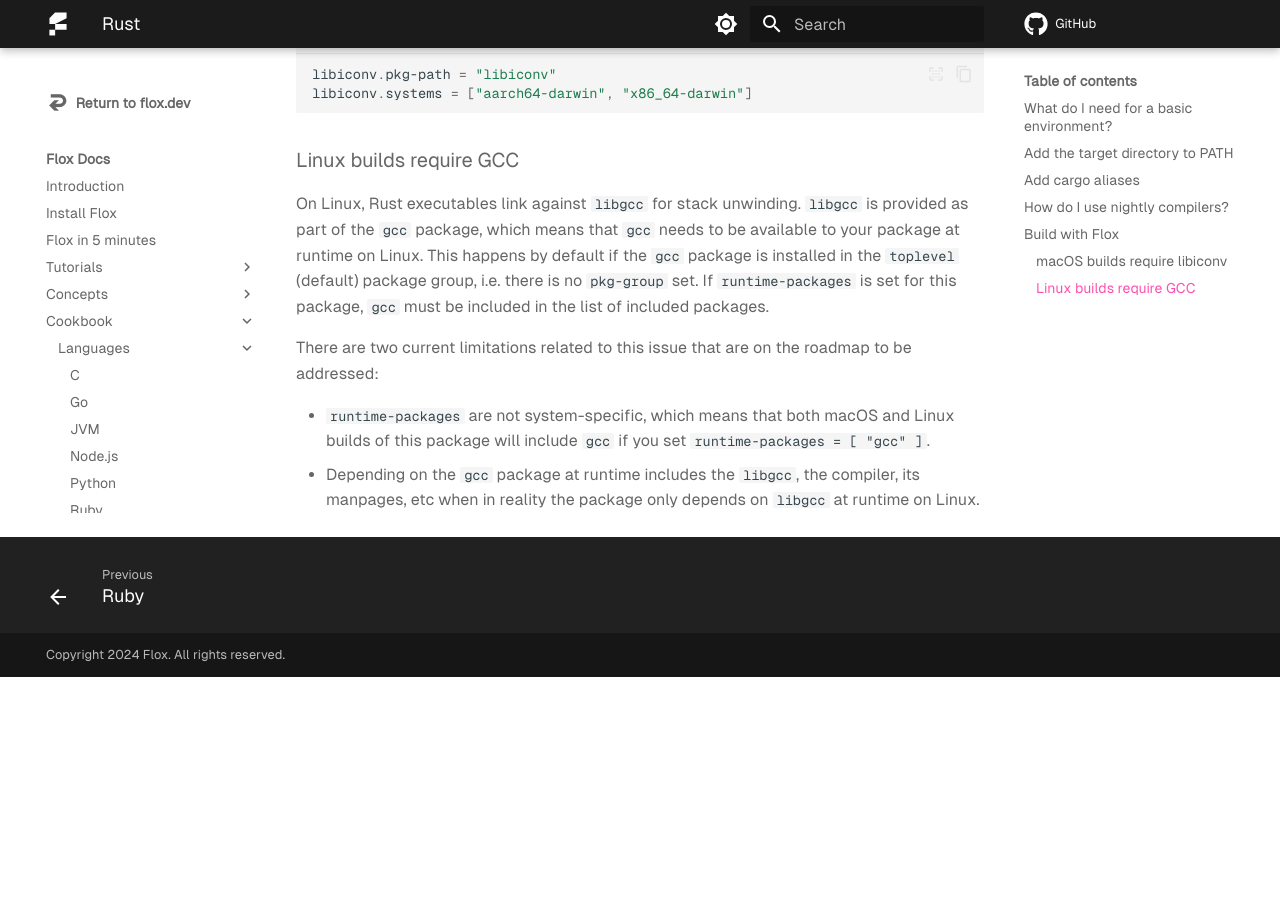
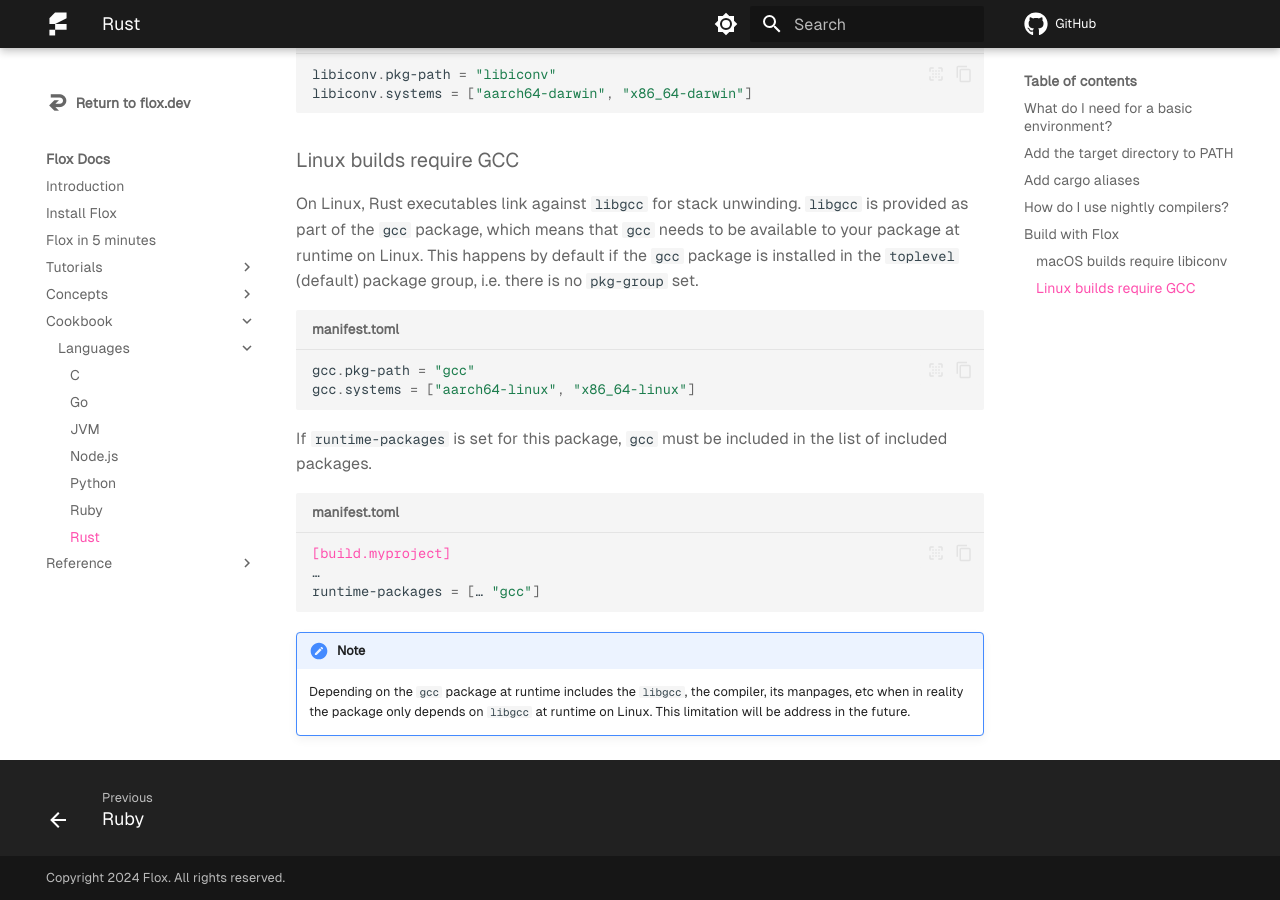
Before and after one commit to flox/floxdocs, an MkDocs documentation site: the page built from docs/cookbook/languages/rust.md, in a window 1280 px wide and 900 px high, scrolled down 4285 px. Built offline with MkDocs 1.6.1 and Material for MkDocs 9.7.7, drawn with Linux system fonts in a browser that asks for light colours; plug-ins that fetch from the network failed and are left out; comment, search, counter and statistics services are not loaded; before the commit the page ends 4962 px from its top, so only the background shows below that.

Commit message:
chore(rust): Remove runtime-packages limitation
This was fixed in https://github.com/flox/flox/pull/3132

Removing this required restructing the paragraphs.

````diff
--- a/docs/cookbook/languages/rust.md
+++ b/docs/cookbook/languages/rust.md
@@ -213,12 +213,22 @@ libiconv.systems = ["aarch64-darwin", "x86_64-darwin"]
 On Linux, Rust executables link against `libgcc` for stack unwinding.
 `libgcc` is provided as part of the `gcc` package, which means that `gcc` needs to be available to your package at runtime on Linux.
 This happens by default if the `gcc` package is installed in the `toplevel` (default) package group, i.e. there is no `pkg-group` set.
+
+```toml title="manifest.toml"
+gcc.pkg-path = "gcc"
+gcc.systems = ["aarch64-linux", "x86_64-linux"]
+```
+
 If `runtime-packages` is set for this package, `gcc` must be included in the list of included packages.
 
-There are two current limitations related to this issue that are on the roadmap to be addressed:
+```toml title="manifest.toml"
+[build.myproject]
+…
+runtime-packages = [… "gcc"]
+```
 
-- `runtime-packages` are not system-specific, which means that both macOS and Linux builds of this package will include `gcc` if you set `runtime-packages = [ "gcc" ]`.
-- Depending on the `gcc` package at runtime includes the `libgcc`, the compiler, its manpages, etc when in reality the package only depends on `libgcc` at runtime on Linux.
+!!! note "Note"
+    Depending on the `gcc` package at runtime includes the `libgcc`, the compiler, its manpages, etc when in reality the package only depends on `libgcc` at runtime on Linux. This limitation will be address in the future.
 
 [example_env]: https://github.com/flox/floxenvs/tree/main/rust
 [custom-toolchains]: https://github.com/zmitchell/rust-toolchains
````
